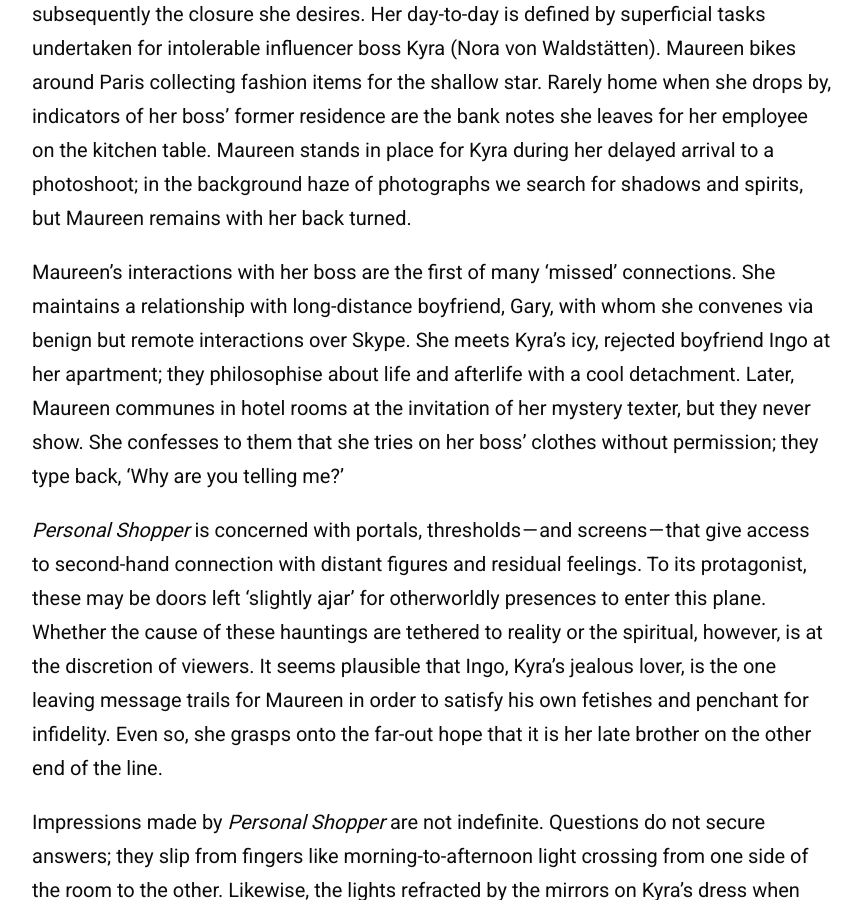
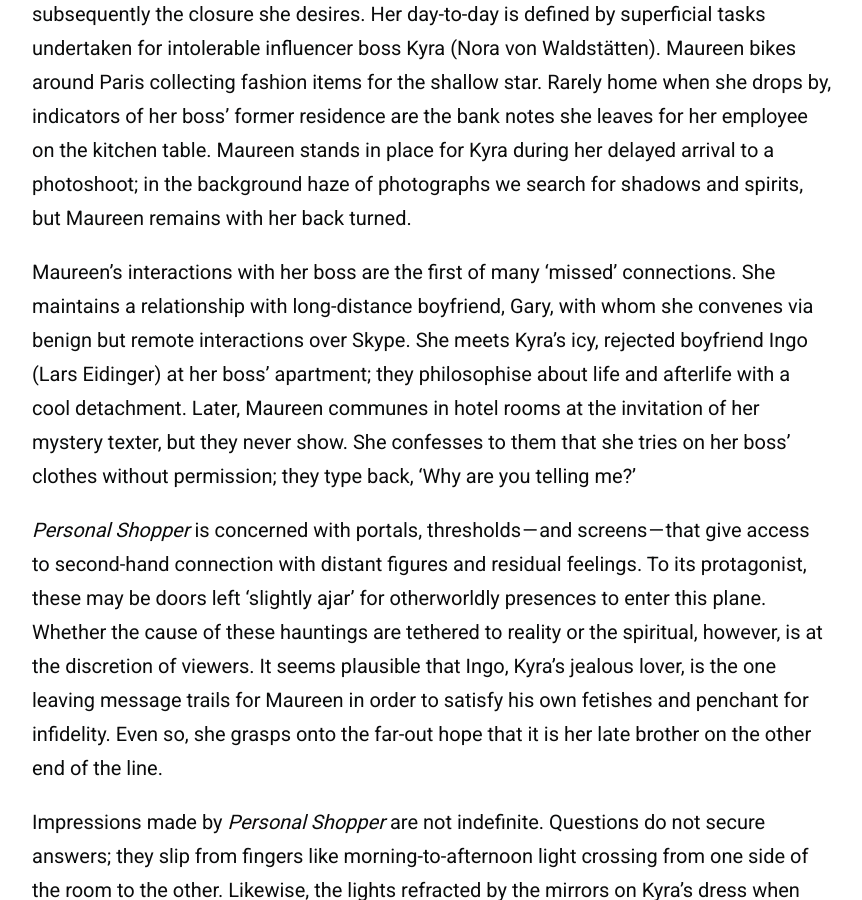
Before and after one commit to zoeurl/zoedowney.github.io, a Jekyll site: the page built from _posts/2023-12-08-personal-shopper.md, in a window 1280 px wide and 900 px high, scrolled down 1668 px. Shown: the whole window, without its empty margins (208-1070 px from the left). Built offline with Jekyll 4.4.1, drawn with Linux system fonts in a browser that asks for light colours.

Commit message:
Update 2023-12-08-personal-shopper.md

```diff
--- a/_posts/2023-12-08-personal-shopper.md
+++ b/_posts/2023-12-08-personal-shopper.md
@@ -16,7 +16,7 @@ I’m a fan of media that abides by current technological habits. Maureen orders
 
 In daylight hours Maureen works as the titular personal shopper. She is another in a line-up of Assayas characters who live on the fringe of celebrity (see: [_Clouds of Sils Maria_](https://www.theguardian.com/film/2015/may/17/clouds-of-sils-maria-review-juliette-binoche), also starring Stewart as assistant to the stars). Maureen’s occupation and relationships are surface-level distractions that deny her access to communication with Lewis — and subsequently the closure she desires. Her day-to-day is defined by superficial tasks undertaken for intolerable influencer boss Kyra (Nora von Waldstätten). Maureen bikes around Paris collecting fashion items for the shallow star. Rarely home when she drops by, indicators of her boss’ former residence are the bank notes she leaves for her employee on the kitchen table. Maureen stands in place for Kyra during her delayed arrival to a photoshoot; in the background haze of photographs we search for shadows and spirits, but Maureen remains with her back turned.
 
-Maureen’s interactions with her boss are the first of many ‘missed’ connections. She maintains a relationship with long-distance boyfriend, Gary, with whom she convenes via benign but remote interactions over Skype. She meets Kyra’s icy, rejected boyfriend Ingo at her apartment; they philosophise about life and afterlife with a cool detachment. Later, Maureen communes in hotel rooms at the invitation of her mystery texter, but they never show. She confesses to them that she tries on her boss’ clothes without permission; they type back, ‘Why are you telling me?’
+Maureen’s interactions with her boss are the first of many ‘missed’ connections. She maintains a relationship with long-distance boyfriend, Gary, with whom she convenes via benign but remote interactions over Skype. She meets Kyra’s icy, rejected boyfriend Ingo (Lars Eidinger) at her boss' apartment; they philosophise about life and afterlife with a cool detachment. Later, Maureen communes in hotel rooms at the invitation of her mystery texter, but they never show. She confesses to them that she tries on her boss’ clothes without permission; they type back, ‘Why are you telling me?’
 
 _Personal Shopper_ is concerned with portals, thresholds — and screens — that give access to second-hand connection with distant figures and residual feelings. To its protagonist, these may be doors left ‘slightly ajar’ for otherworldly presences to enter this plane. Whether the cause of these hauntings are tethered to reality or the spiritual, however, is at the discretion of viewers. It seems plausible that Ingo, Kyra’s jealous lover, is the one leaving message trails for Maureen in order to satisfy his own fetishes and penchant for infidelity. Even so, she grasps onto the far-out hope that it is her late brother on the other end of the line.
 
```
